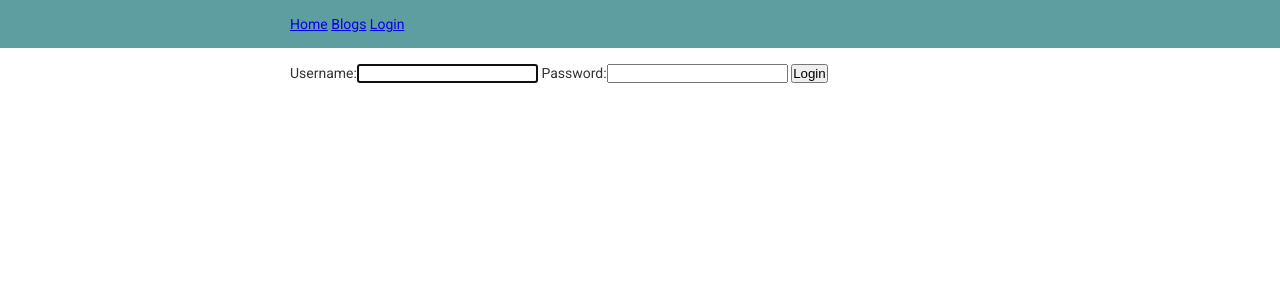
After one commit to denis-ilchishin/nekidaem_test, a Django app: page /login/ in a window 1280 px wide. The commit adds this page. Shown: the top 300 px of the page. Run offline with Django 3.2, Linux system fonts and the light colour scheme; parts of the project's set-up code (start-up, migrations or seed data) failed here and were passed over.

Commit message:
Added login and logout views

```diff
--- a/apps/core/static/core/css/main.css
+++ b/apps/core/static/core/css/main.css
@@ -31,6 +31,10 @@ h2 {
 }
 h3 {
   margin-bottom: 0.5rem;
+}
+
+span.date {
+  font-size: 12px;
 }
 
 header,
--- a/apps/core/templates/base.html
+++ b/apps/core/templates/base.html
@@ -16,6 +16,14 @@
       <div class="container">
         <a href="{% url 'home' %}">{% trans 'Home' %}</a>
         <a href="{% url 'blog-list' %}">{% trans 'Blogs' %}</a>
+
+        {% if user.is_authenticated %}
+        <a href="{% url 'account' %}">{% trans 'Account' %}</a>
+        <a href="{% url 'logout' %}" onclick="logoutConfirm(event)">{% trans 'Logout' %}</a>
+        {% else %}
+        <a href="{% url 'login' %}">{% trans 'Login' %}</a>
+        {% endif %}
+
       </div>
     </header>
     <main>
@@ -25,5 +33,12 @@
     </main>
   </div>
 </body>
+<script>
+  const logoutConfirm = (event) => {
+    if (!confirm("{% trans 'Are you sure you want to logout?' %}")) {
+      event.preventDefault()
+    }
+  }
+</script>
 
 </html>
--- /dev/null
+++ b/apps/core/templates/login.html
@@ -0,0 +1,11 @@
+{% extends 'base.html' %}
+
+{% load i18n %}
+
+{% block content %}
+<form action="{% url 'login' %}" method="POST">
+  {% csrf_token %}
+  {{form}}
+  <button type="submit">{% trans 'Login' %}</button>
+</form>
+{% endblock content %}
--- a/apps/core/urls.py
+++ b/apps/core/urls.py
@@ -1,7 +1,9 @@
 from django.urls import path
 
-from .views import HomeView
+from .views import HomeView, LoginView, LogoutView
 
 urlpatterns = [
     path('', HomeView.as_view(), name='home'),
+    path('login/', LoginView.as_view(), name='login'),
+    path('logout/', LogoutView.as_view(), name='logout'),
 ]
--- a/apps/core/views.py
+++ b/apps/core/views.py
@@ -1,5 +1,19 @@
+from django.contrib.auth.decorators import login_required
+from django.contrib.auth.views import LoginView as DefaultLoginView
+from django.contrib.auth.views import LogoutView as DefaultLogoutView
+from django.utils.decorators import method_decorator
 from django.views.generic import RedirectView
 
 
 class HomeView(RedirectView):
     pattern_name = 'blog-list'
+
+
+class LoginView(DefaultLoginView):
+    template_name = 'login.html'
+
+
+@method_decorator(login_required, name='get')
+@method_decorator(login_required, name='post')
+class LogoutView(DefaultLogoutView):
+    pass
--- /dev/null
+++ b/apps/users/urls.py
@@ -0,0 +1,7 @@
+from django.urls import path
+
+from .views import AccountView
+
+urlpatterns = [
+    path('', AccountView.as_view(), name='account'),
+]
--- a/config/urls.py
+++ b/config/urls.py
@@ -19,5 +19,6 @@ from django.urls import include, path
 urlpatterns = [
     path('admin/', admin.site.urls),
     path('blogs/', include('apps.blog.urls')),
+    path('account/', include('apps.users.urls')),
     path('', include('apps.core.urls')),
 ]
```
Also changed, not shown: apps/users/views.py (+7 -2 lines).
